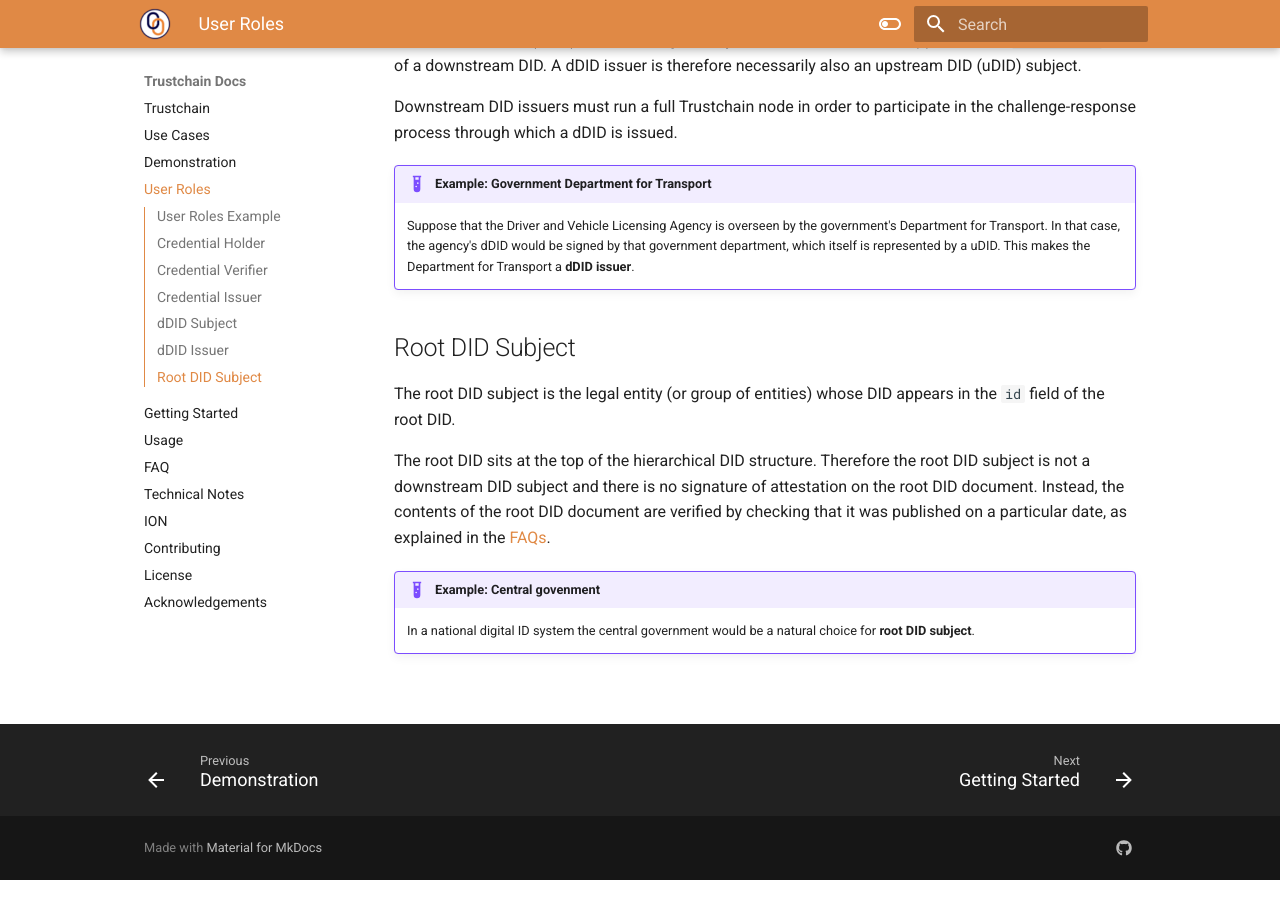
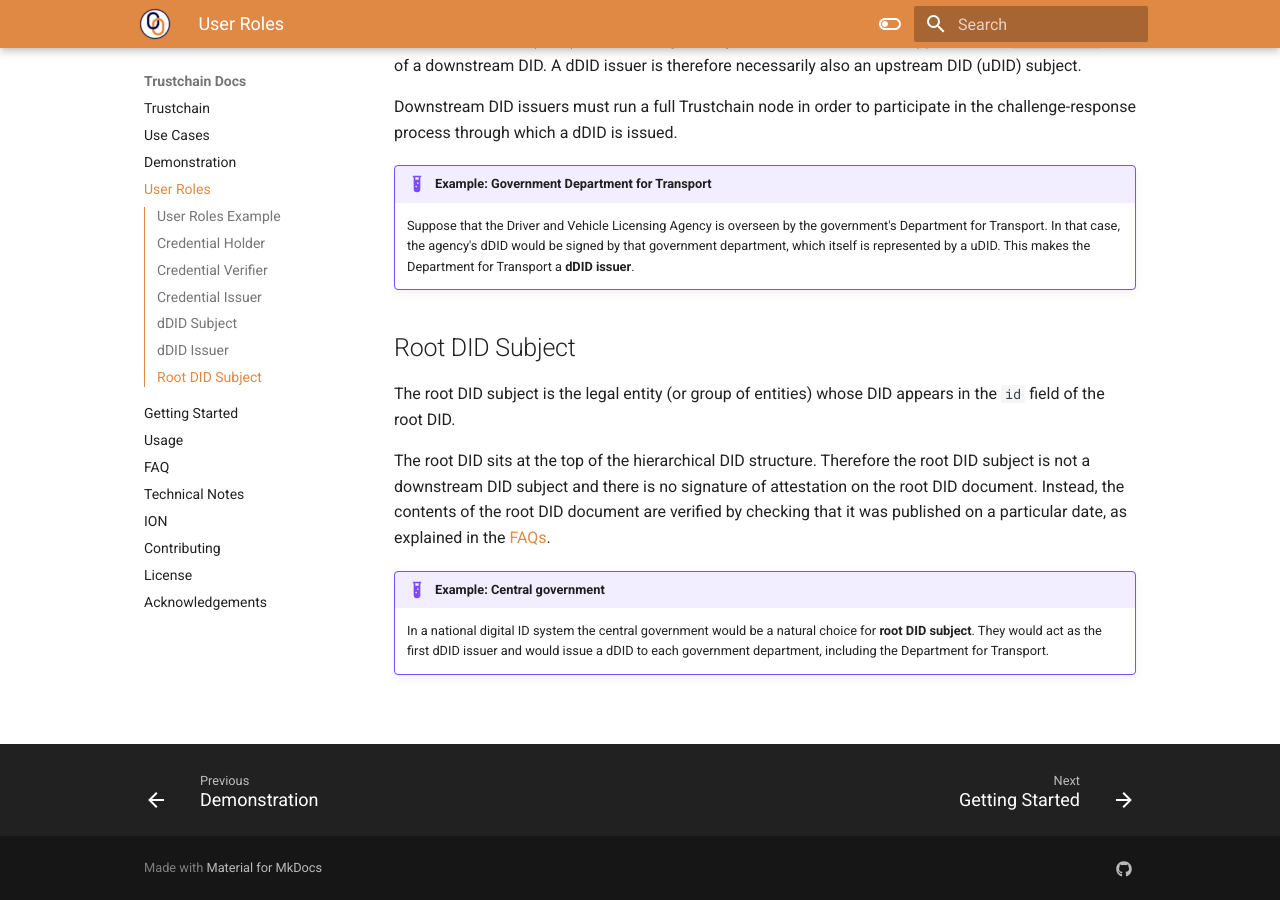
Before and after one commit to alan-turing-institute/trustchain, an MkDocs documentation site: the page built from docs/roles.md, in a window 1280 px wide and 900 px high, scrolled down 2540 px. Built offline with MkDocs 1.6.1 and Material for MkDocs 9.7.7, drawn with Linux system fonts in a browser that asks for light colours; nearby versions of some CDN libraries; library files that are not in the unit come from our copies.

Commit message:
Fix typo

```diff
--- a/docs/roles.md
+++ b/docs/roles.md
@@ -84,8 +84,8 @@ The root DID subject is the legal entity (or group of entities) whose DID appear
 
 The root DID sits at the top of the hierarchical DID structure. Therefore the root DID subject is not a downstream DID subject and there is no signature of attestation on the root DID document. Instead, the contents of the root DID document are verified by checking that it was published on a particular date, as explained in the [FAQs](faq.md#q-why-is-independently-verifiable-timestamping-important-in-trustchain).
 
-!!! example "Example: Central govenment"
+!!! example "Example: Central government"
 
-    In a national digital ID system the central government would be a natural choice for **root DID subject**.
+    In a national digital ID system the central government would be a natural choice for **root DID subject**. They would act as the first dDID issuer and would issue a dDID to each government department, including the Department for Transport.
 
 &nbsp;
```
